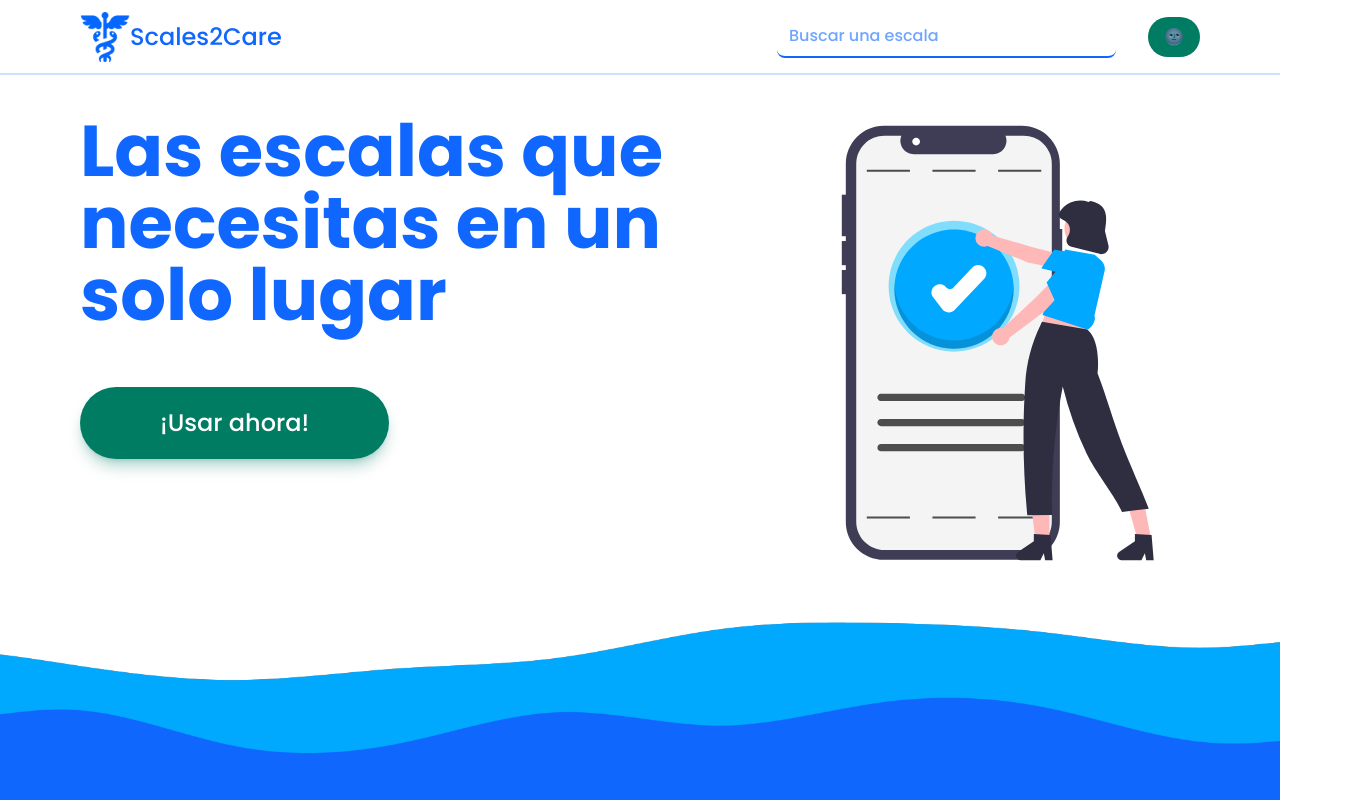
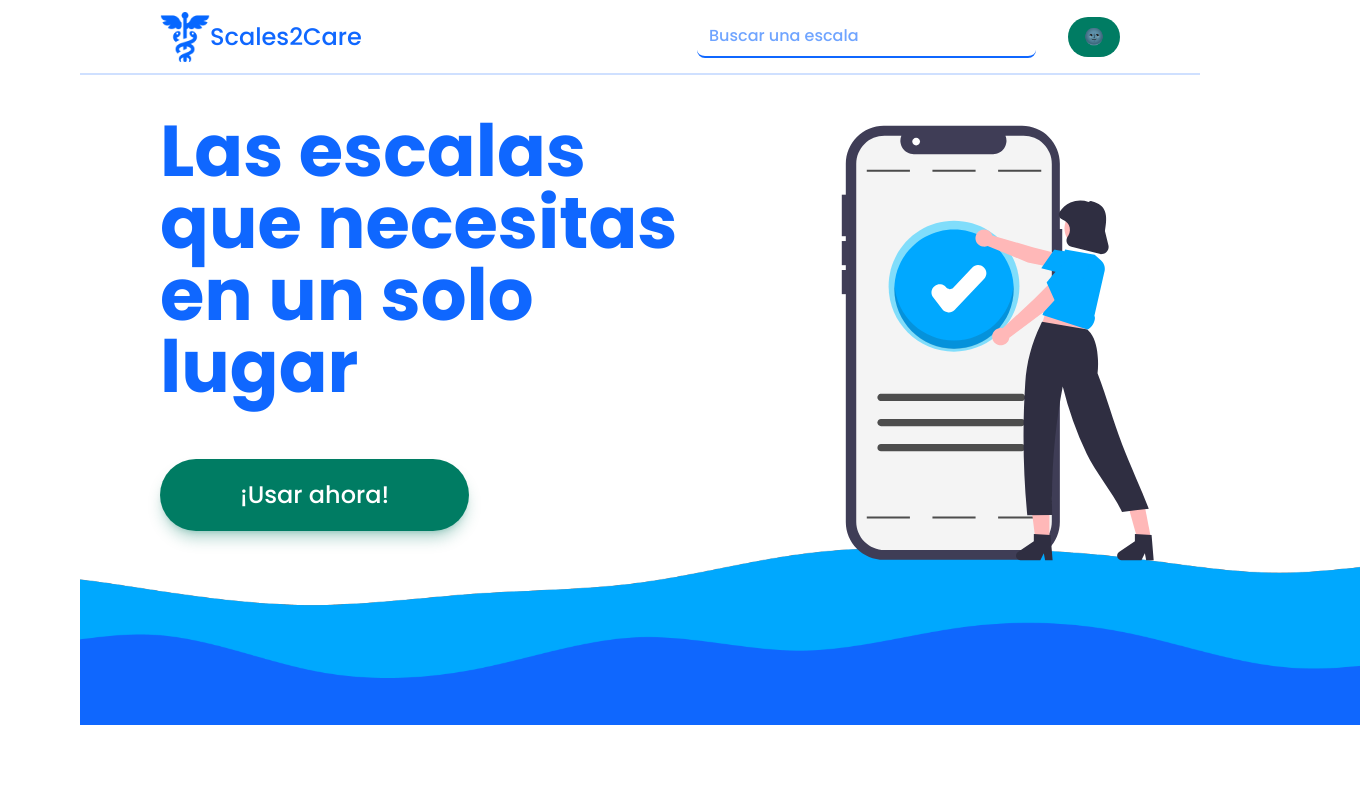
Before and after one commit to jesubohr/scales2care, a React (Vite) app: page / in a window 1280 px wide. Shown: the whole page, 1360 px wide, since content can reach past the window. Built offline with nearby package versions, Linux system fonts and the light colour scheme.

Commit message:
Fix styles

```diff
--- a/src/components/MainContent.jsx
+++ b/src/components/MainContent.jsx
@@ -1,8 +1,11 @@
 export default function MainContent ({ className = "", landing = false, children }) {
     return (
         <main className={
-            ((landing) ? "min-h-screen " : "min-h-[calc(100vh-75px)] ")
-            + `flex flex-col ${className} items-center`
+            "flex flex-col items-center " +
+            "mx-auto px-5 md:px-20 xl:px-0 " +
+            "min-h-[calc(100vh-75px)] max-w-7xl " +
+            ((landing) ? "relative w-full " : "pt-16 pb-12 ") +
+            `${className}`
         }>
             { children }
         </main>
```
